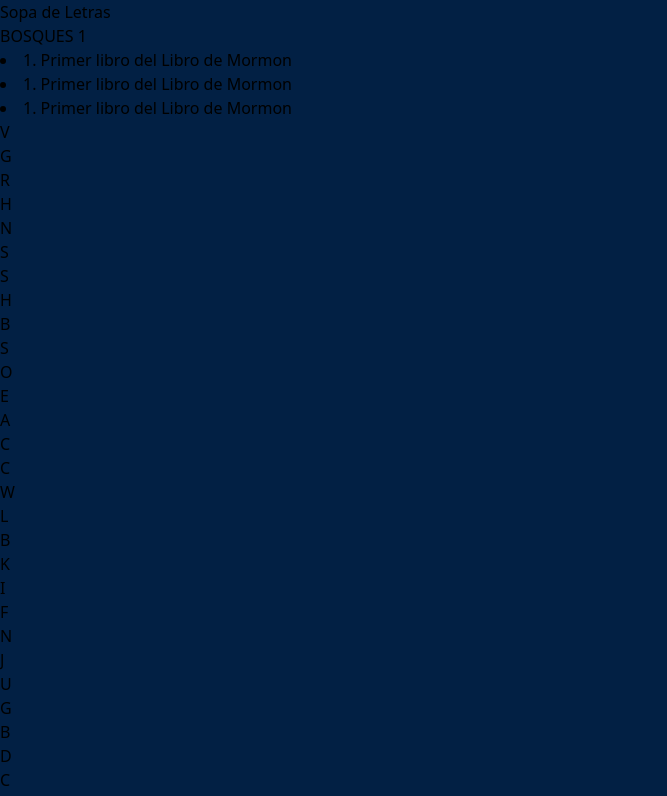
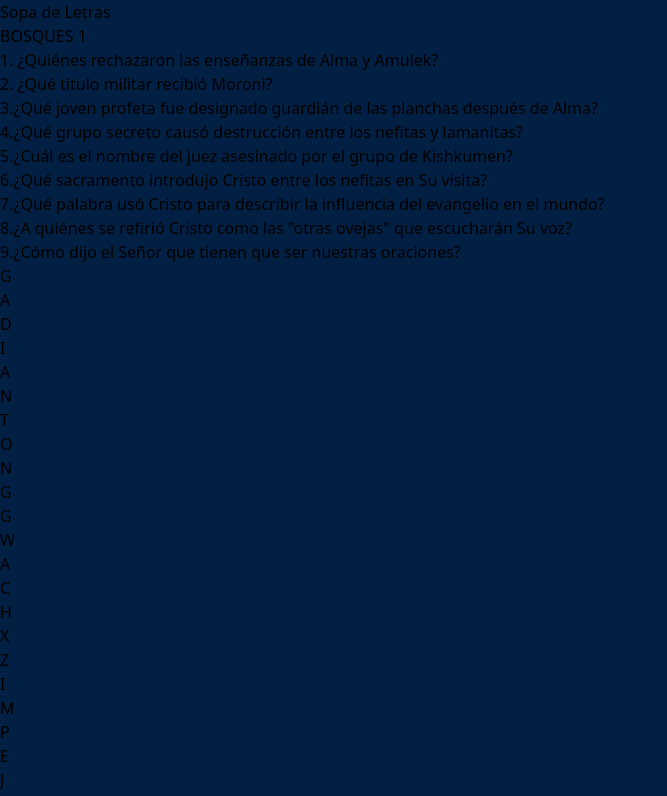
Before and after one commit to Loruel/seminary1, a React (Vite) app: page /b1 in a window 1280 px wide. Shown: the top 796 px of the page, without its empty margins (0-667 px from the left). Built offline with nearby package versions, Linux system fonts and the light colour scheme.

Commit message:
preguntas 1-9

```diff
--- a/src/pages/SopaBosques1.jsx
+++ b/src/pages/SopaBosques1.jsx
@@ -47,7 +47,7 @@
 };
 
 const SopaDeLetrasBosques1 = () => {
-    const palabras = ['NEFI'];
+    const palabras = ['ZORAMITAS', 'CAPITAN', 'HELAMAN', 'GADIANTON', 'PAHORAN', 'SANTACENA', 'SAL', 'GENTILES', 'SECRETO'];
     const tamaño = 10;
 
     const [{ sopa, posicionesCorrectas }, setSopaData] = useState({ sopa: [], posicionesCorrectas: [] });
@@ -87,17 +87,35 @@
                 BOSQUES 1
             </h2>
             {mensaje && <div className="text-green-500 font-bold mt-4 text-center mb-4">{mensaje}</div>}
-            <div>
-                <div className='mb-6'>
-                    <li>
-                        1. Primer libro del Libro de Mormon
-                    </li>
-                    <li>
-                        1. Primer libro del Libro de Mormon
-                    </li>
-                    <li>
-                        1. Primer libro del Libro de Mormon
-                    </li>
+            <div className='flex justify-center'>
+                <div className='mb-6 text-sm w-11/12'>
+                    <p>
+                        1. ¿Quiénes rechazaron las enseñanzas de Alma y Amulek?
+                    </p>
+                    <p>
+                        2. ¿Qué título militar recibió Moroni?
+                    </p>
+                    <p>
+                        3.¿Qué joven profeta fue designado guardián de las planchas después de Alma?
+                    </p>
+                    <p>
+                        4.¿Qué grupo secreto causó destrucción entre los nefitas y lamanitas?
+                    </p>
+                    <p>
+                        5.¿Cuál es el nombre del juez asesinado por el grupo de Kishkumen?
+                    </p>
+                    <p>
+                        6.¿Qué sacramento introdujo Cristo entre los nefitas en Su visita?
+                    </p>
+                    <p>
+                        7.¿Qué palabra usó Cristo para describir la influencia del evangelio en el mundo?
+                    </p>
+                    <p>
+                        8.¿A quiénes se refirió Cristo como las "otras ovejas" que escucharán Su voz?
+                    </p>
+                    <p>
+                        9.¿Cómo dijo el Señor que tienen que ser nuestras oraciones?
+                    </p>
                 </div>
             </div>
             <div className="grid grid-cols-10 mb-6">
```
